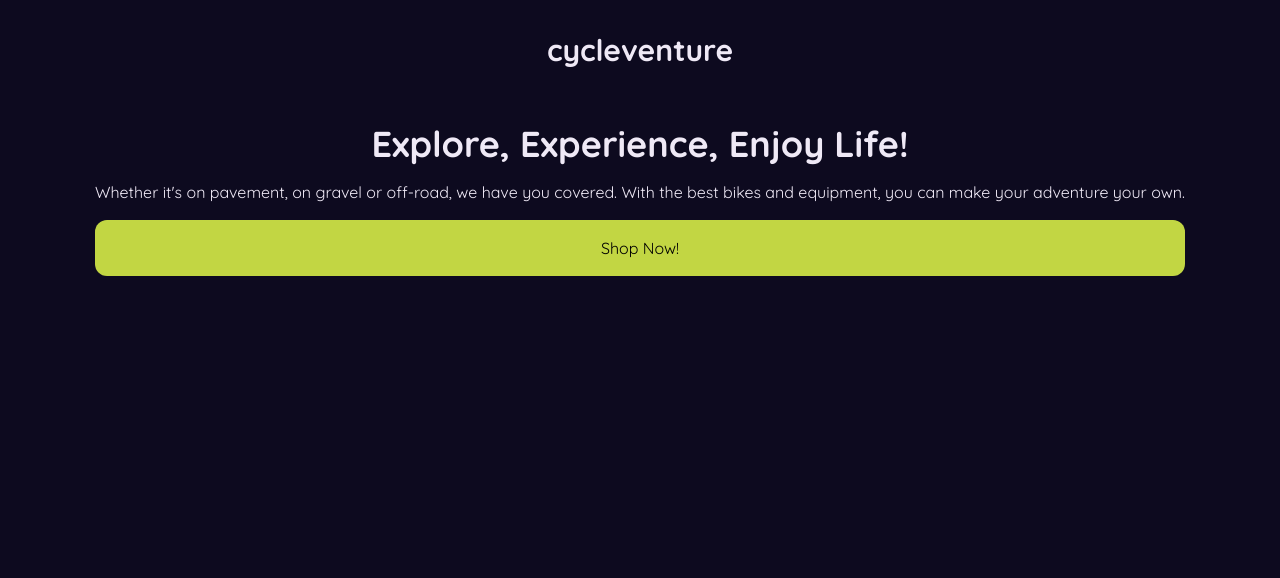
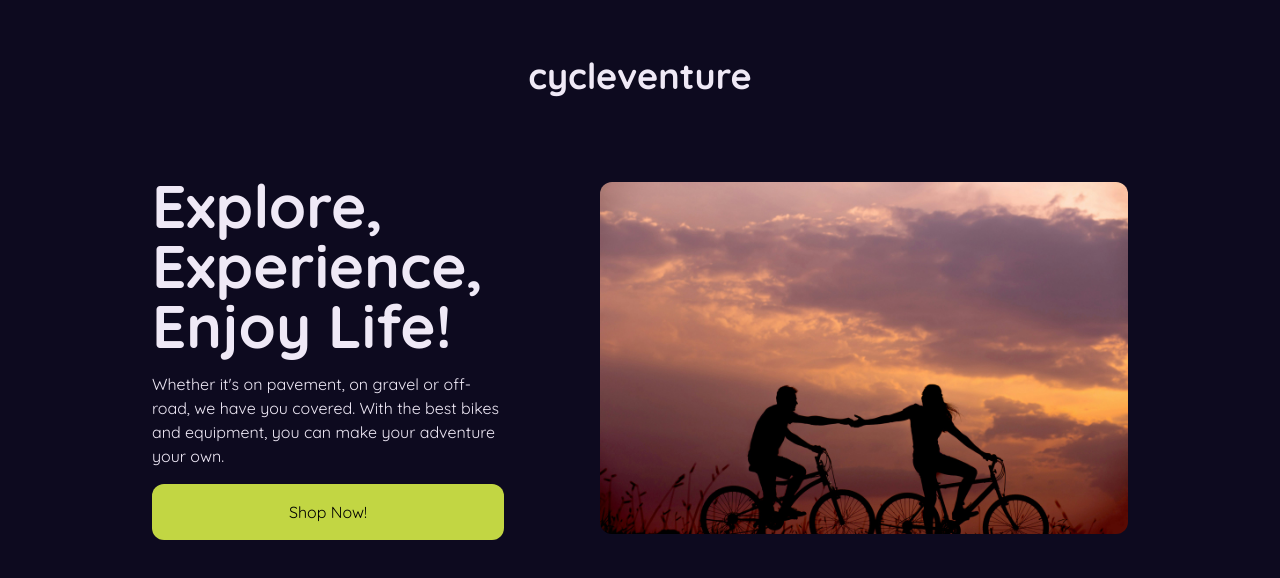
Before and after one commit to AtanasovCode/cycleventure-next, a Next.js app: page / in a window 1280 px wide. Shown: the top 578 px of the page. Built offline with nearby package versions, Linux system fonts and the light colour scheme.

Commit message:
optimized page for all screen sizes

```diff
--- a/app/page.tsx
+++ b/app/page.tsx
@@ -3,13 +3,13 @@ import CycleventureLogo from "@/app/ui/cycleventure-logo";
 
 export default function Home() {
   return (
-    <div className="flex flex-col items-center justify-start gap-6 bg-background text-text px-8">
-      <div className="w-full flex items-center justify-center py-8 z-50">
+    <div className="min-h-dvh flex flex-col items-center justify-start gap-6 bg-background text-text">
+      <div className="w-full flex items-center justify-center py-8 z-50 md:py-10 lg:py-14">
         <CycleventureLogo />
       </div>
-      <div className="w-full flex flex-col items-center justify-center z-50 gap-16">
-        <div className="flex flex-col items-center justify-center gap-4">
-          <div className={`flex flex-col items-start justify-center font-bold text-4xl`}>
+      <div className="w-full flex flex-col items-center justify-center z-50 gap-16 lg:gap-20 xl:gap-24 px-8 md:px-12 lg:px-20 xl:px-28 lg:flex-row">
+        <div className="flex flex-col items-center justify-center gap-4 md:w-2/3 lg:w-1/2 xl:w-1/3">
+          <div className={`flex flex-col items-start justify-center font-bold text-4xl md:text-5xl lg:text-6xl`}>
             Explore, Experience, Enjoy Life!
           </div>
           <div className="text-left text-base">
@@ -24,7 +24,7 @@ export default function Home() {
             />
           </div>
         </div>
-        <div className="flex items-center justify-center rounded-xl overflow-hidden">
+        <div className="flex items-center justify-center rounded-xl overflow-hidden lg:w-1/2">
           <Image
             src="/hero-mobile.jpg"
             width={640}
@@ -32,6 +32,20 @@ export default function Home() {
             alt="hero image mobile"
             className="block md:hidden"
           />
+          <Image
+            src="/hero-tablet.jpg"
+            width={1920}
+            height={1280}
+            alt="hero image mobile"
+            className="hidden md:block xl:hidden"
+          />
+          <Image
+            src="/hero-desktop.jpg"
+            width={2400}
+            height={1600}
+            alt="hero image mobile"
+            className="hidden xl:block"
+          />
         </div>
       </div>
     </div >
--- a/app/ui/cycleventure-logo.tsx
+++ b/app/ui/cycleventure-logo.tsx
@@ -1,3 +1,3 @@
 export default function CycleventureLogo() {
-    return <div className="text-text font-black text-2xl lg:text-3xl">cycleventure</div>
+    return <div className="text-text font-bold text-2xl md:text-3xl lg:text-4xl">cycleventure</div>
 }
```
